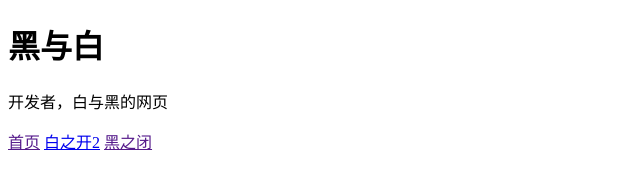
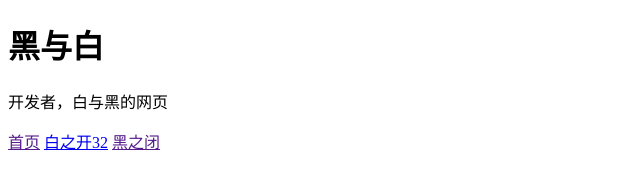
Before and after one commit to Terrell-ten/Terrell-ten.github.io, a plain HTML site: page index.html in a window 1280 px wide. Shown: the full height of the page, 0-640 px from the left. Drawn offline with Linux system fonts and the light colour scheme.

Commit message:
Update index.html

```diff
--- a/index.html
+++ b/index.html
@@ -11,7 +11,7 @@
 			<header>
 				<nav>
 					<a href="">首页</a>
-					<a href="tow.html">白之开2</a>
+					<a href="tow.html">白之开32</a>
 					<a href="">黑之闭</a>
 				</nav>
 			</header>
```
